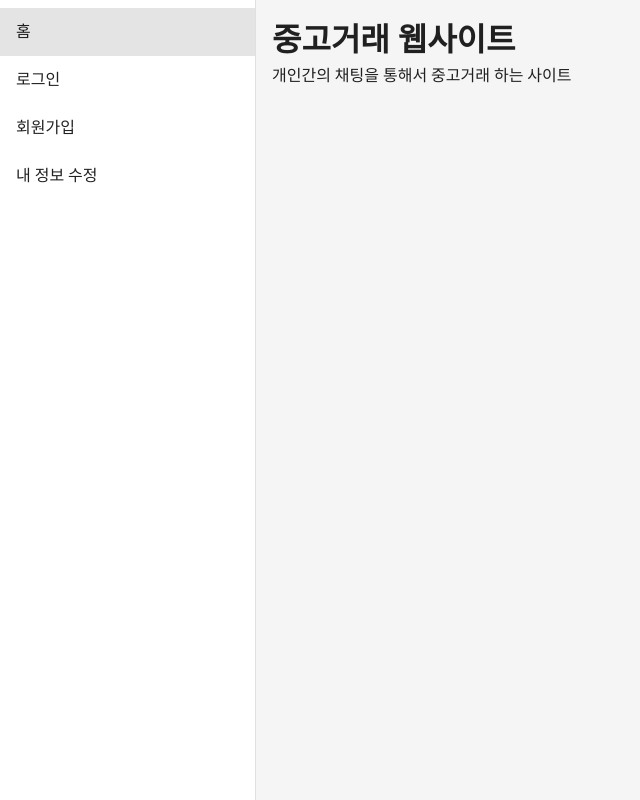
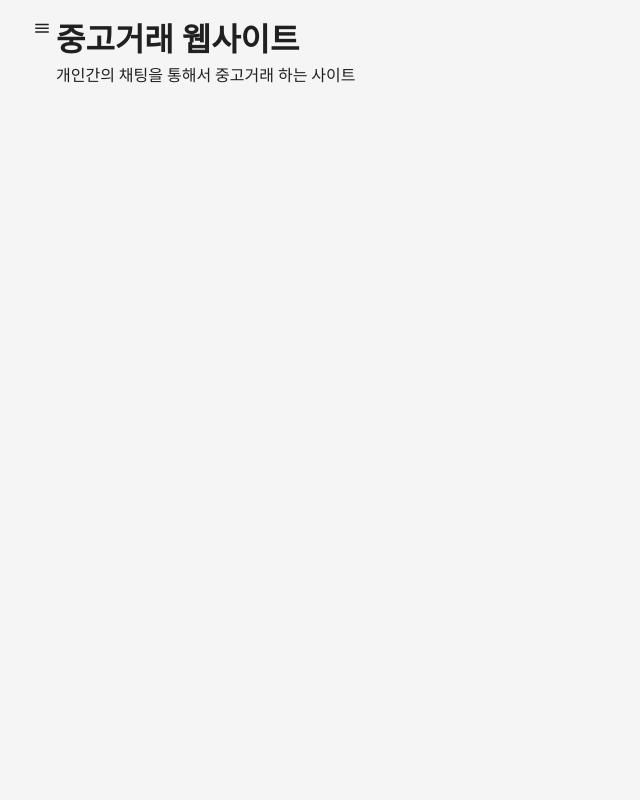
Before and after one commit to sprae114/trading, a Vue app in the folder frontend/: page / in a window 1280 px wide. Shown: the whole page, without its empty margins (0-640 px from the left). Built offline with nearby package versions, Linux system fonts and the light colour scheme.

Commit message:
feat : 네이게이션 바 구현
- 경로 설정
- 로그 아웃 처리

```diff
--- a/frontend/src/components/NavigationDrawer.vue
+++ b/frontend/src/components/NavigationDrawer.vue
@@ -1,21 +1,72 @@
 <template>
-    <v-navigation-drawer app permanent>
+    <v-navigation-drawer v-model="isDrawerOpen" absolute temporary>
         <v-list>
-            <v-list-item to="/">홈</v-list-item>
-            <v-list-item to="/login/home">로그인</v-list-item>
-            <v-list-item to="/login/register">회원가입</v-list-item>
-            <v-list-item to="/login/updateMyInfo">내 정보 수정</v-list-item>
-            <!-- <v-list-item to="/post/list">중고거래 글</v-list-item>
-            <v-list-item to="/my/post">작성한 글 보기</v-list-item>
-            <v-list-item to="/my/likes">좋아요 글 보기</v-list-item>
-            <v-list-item to="/my/info">내정보 보기</v-list-item>
-            <v-list-item to="/my/chatRoom">현재 참여중인 채팅 보기</v-list-item> -->
+            <v-list-item @click="TOGGLE_DRAWER()">
+                <v-icon>mdi-close</v-icon>
+            </v-list-item>
+            <v-list-item @click="gotoLink('/')">홈</v-list-item>
+            <v-list-item v-if="!isLoggedIn" @click="gotoLink('/login/home')">로그인</v-list-item>
+            <v-list-item v-if="!isLoggedIn" @click="gotoLink('/login/register')">회원가입</v-list-item>
+            <v-list-item v-if="isLoggedIn" @click="logout()">로그아웃</v-list-item>
+            <v-list-item v-if="isLoggedIn" @click="gotoLink('/my/updateMyInfo')">내 정보 수정</v-list-item>
+
+            <v-list-item @click="gotoLink('/post/list')">중고거래 글</v-list-item>
+            <v-list-item v-if="isLoggedIn" @click="gotoLink('/chat/list')">현재 참여중인 채팅방</v-list-item>
+            <v-list-item v-if="isLoggedIn" @click="gotoLink('/my/like/list')">좋아요 한 글</v-list-item>
         </v-list>
     </v-navigation-drawer>
 </template>
 
 <script>
+import { mapState, mapMutations } from 'vuex';
+
 export default {
-    name: 'NavigationDrawer'
+    name: 'NavigationDrawer',
+    methods: {
+        logout() { // 로그아웃 처리
+            sessionStorage.removeItem('jwt');
+            sessionStorage.removeItem('userInformation');
+            this.SET_IS_LOIGIN(false);
+            this.SHOW_NOMAL_ALERT_MESSAGE(['success', '로그아웃을 완료했습니다.']);
+            this.$router.push('/');
+        },
+        gotoLink(link) { // 페이지 이동 및 상태 초기화
+            this.$router.push(link);
+            this.SET_OTP_VAILD(false);
+            this.SET_MODAL_OPEN(false);
+            this.TOGGLE_DRAWER();
+        },
+        getLogin() { // 로그인 상태 확인
+            if (sessionStorage.getItem('jwt')) {
+                this.SET_IS_LOIGIN(true);
+            } else {
+                this.SET_IS_LOIGIN(false);
+            }
+        },
+        ...mapMutations(['SHOW_NOMAL_ALERT_MESSAGE', 'SET_IS_LOIGIN', 'SET_MODAL_OPEN', 'SET_OTP_VAILD', 'TOGGLE_DRAWER']),
+    },
+    created() {
+        this.getLogin();
+    },
+    computed: {
+        ...mapState(['isDrawerOpen', 'isLoggedIn']),
+    },
 };
 </script>
+
+<style scoped>
+/* 네비게이션 드로어 스타일 */
+.v-navigation-drawer {
+    background-color: #f5f5f5;
+    z-index: 1000;
+}
+
+/* 리스트 아이템 스타일 */
+.v-list-item {
+    cursor: pointer;
+}
+
+.v-list-item:hover {
+    background-color: #e0e0e0;
+}
+</style>
```
